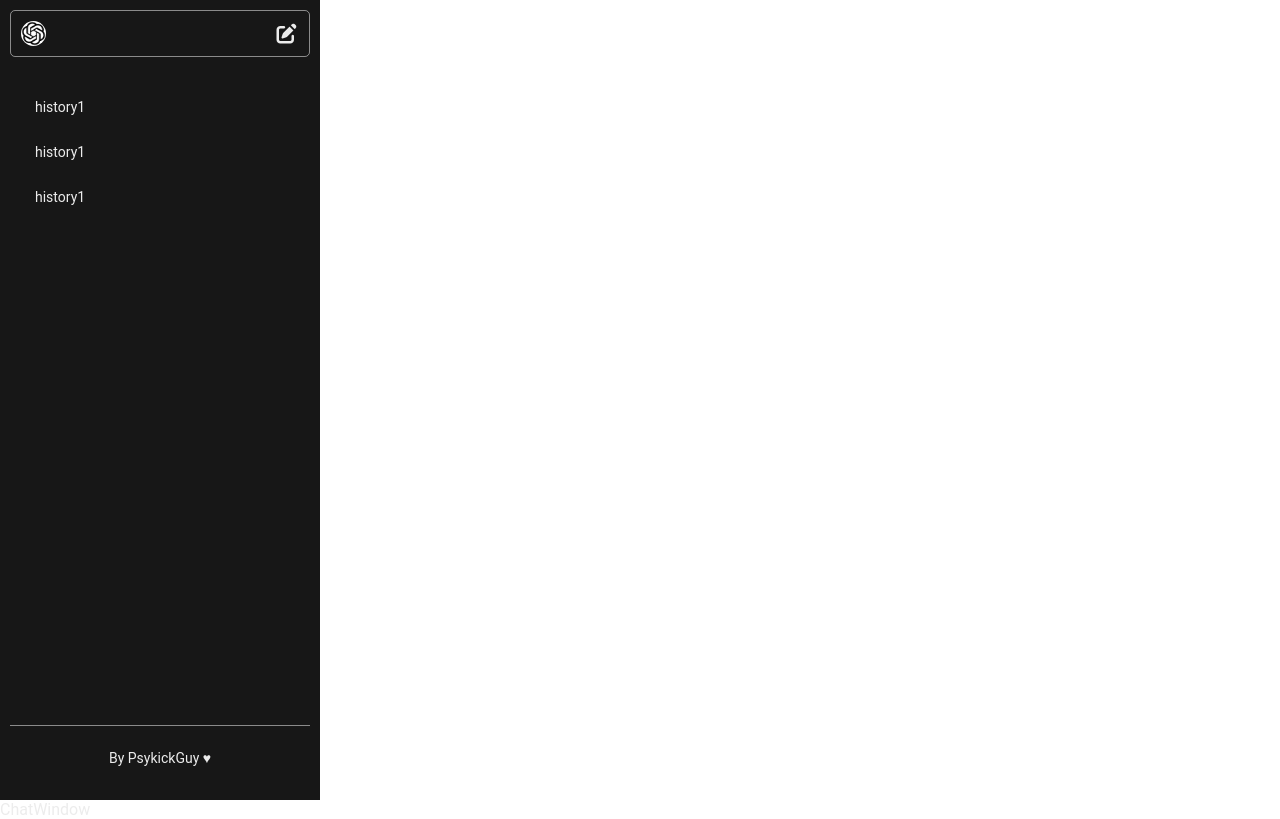
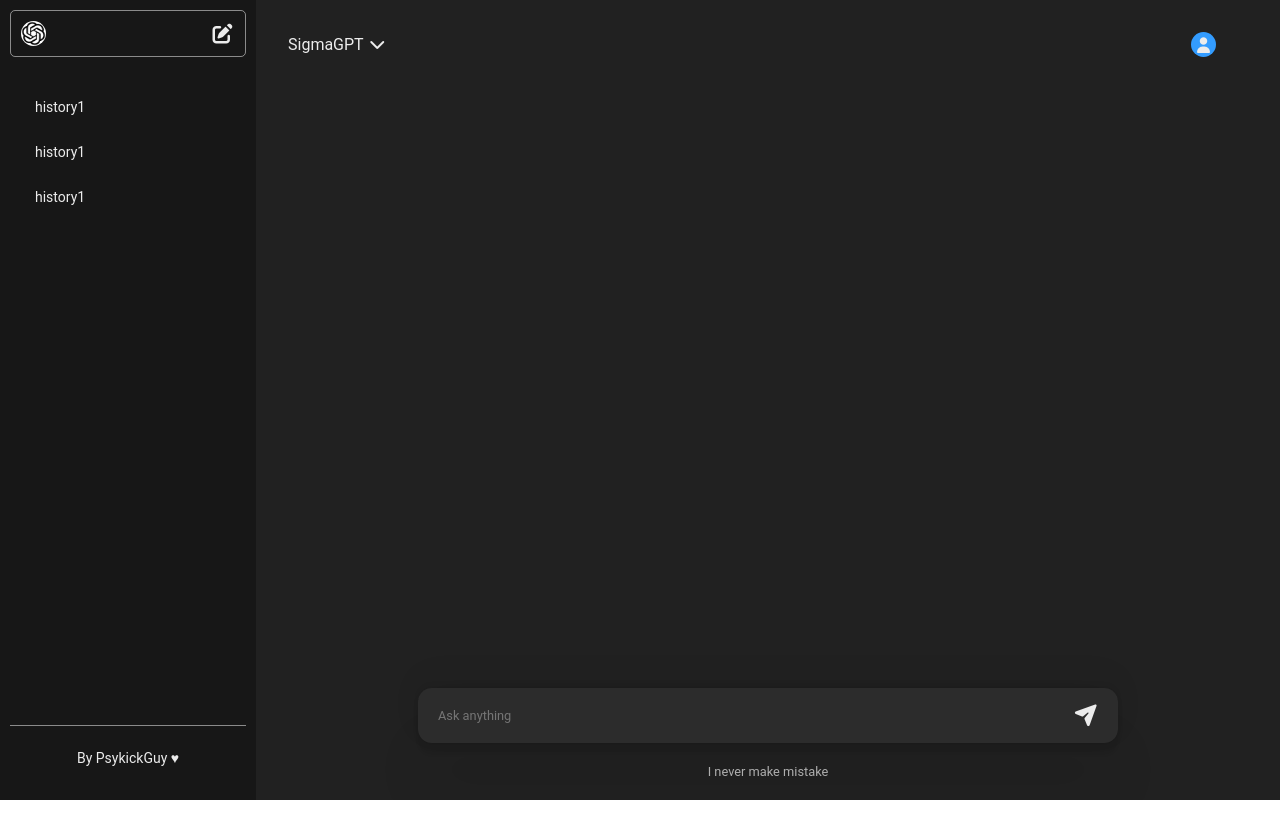
Before and after one commit to psykickguy/SigmaGPT, a React (Vite) app in the folder Frontend/: page / in a window 1280 px wide. Built offline with nearby package versions, Linux system fonts and the light colour scheme.

Commit message:
added chat window

```diff
--- a/Frontend/src/App.jsx
+++ b/Frontend/src/App.jsx
@@ -7,7 +7,7 @@
   const providerValues = {};
 
   return (
-    <div className="main">
+    <div className="app">
       <MyContext.Provider value={providerValues}>
         <Sidebar></Sidebar>
         <ChatWindow></ChatWindow>
--- a/Frontend/src/ChatWindow.css
+++ b/Frontend/src/ChatWindow.css
@@ -0,0 +1,94 @@
+.chatWindow {
+  background-color: #212121;
+  height: 100vh;
+  width: 100%;
+  display: flex;
+  flex-direction: column;
+  justify-content: space-between;
+  align-items: center;
+  text-align: center;
+}
+
+/* navbar */
+
+.navbar {
+  width: 100%;
+  display: flex;
+  justify-content: space-between;
+  align-items: center;
+}
+
+.navbar span {
+  margin: 1rem 2rem;
+}
+
+.userIconDiv {
+  margin: 1rem 2rem;
+}
+
+.userIcon {
+  background-color: #339cff;
+  height: 25px;
+  width: 25px;
+  border-radius: 50%;
+  display: flex;
+  align-items: center;
+  justify-content: center;
+  cursor: pointer;
+}
+
+/* chat input */
+.chatInput {
+  width: 100%;
+  display: flex;
+  flex-direction: column;
+  justify-content: center;
+  align-items: center;
+}
+
+.inputBox {
+  width: 100%;
+  position: relative;
+  max-width: 700px;
+  display: flex;
+  justify-content: space-between;
+  align-items: center;
+}
+
+input {
+  width: 100%;
+  border: none;
+  background-color: rgba(255, 255, 255, 0.05);
+  padding: 20px;
+  font-size: 0.8rem;
+  border-radius: 14px;
+  box-shadow: rgba(0, 0, 0, 0.05) 0 54px 55px, rgba(0, 0, 0, 0.05) 0 -12px 30px,
+    rgba(0, 0, 0, 0.05) 0 4px 6px, rgba(0, 0, 0, 0.05) 0 12px 3px,
+    rgba(0, 0, 0, 0.05) 0 -3px 5px;
+}
+
+input:focus {
+  outline: none;
+}
+
+#submit {
+  cursor: pointer;
+  height: 35px;
+  width: 35px;
+  font-size: 20px;
+  position: absolute;
+  right: 15px;
+  display: flex;
+  align-items: center;
+  justify-content: center;
+}
+
+#submit i:hover {
+  color: #fff;
+}
+
+.info {
+  font-size: 0.8rem;
+  padding: 0.5rem;
+  color: #b4b4b4;
+}
--- a/Frontend/src/ChatWindow.jsx
+++ b/Frontend/src/ChatWindow.jsx
@@ -1,8 +1,33 @@
 import React from "react";
 import "./ChatWindow.css";
+import Chat from "./Chat";
 
 function ChatWindow() {
-  return <>ChatWindow</>;
+  return (
+    <div className="chatWindow">
+      <div className="navbar">
+        <span>
+          SigmaGPT <i class="fa-solid fa-chevron-down"></i>
+        </span>
+        <div className="userIconDiv">
+          <span className="userIcon">
+            <i class="fa-solid fa-user"></i>
+          </span>
+        </div>
+      </div>
+      <Chat></Chat>
+
+      <div className="chatInput">
+        <div className="inputBox">
+          <input placeholder="Ask anything"></input>
+          <div id="submit">
+            <i class="fa-solid fa-paper-plane"></i>
+          </div>
+        </div>
+        <p className="info">I never make mistake</p>
+      </div>
+    </div>
+  );
 }
 
 export default ChatWindow;
```
